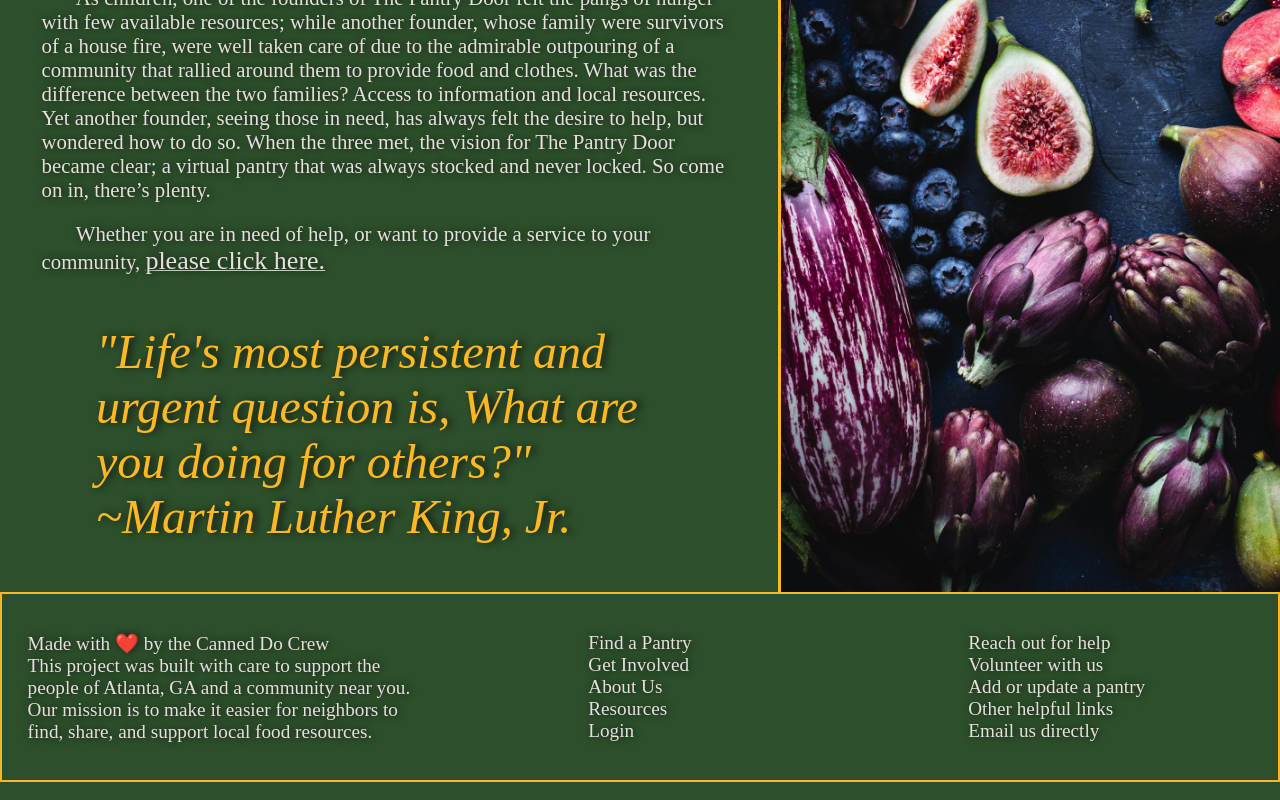
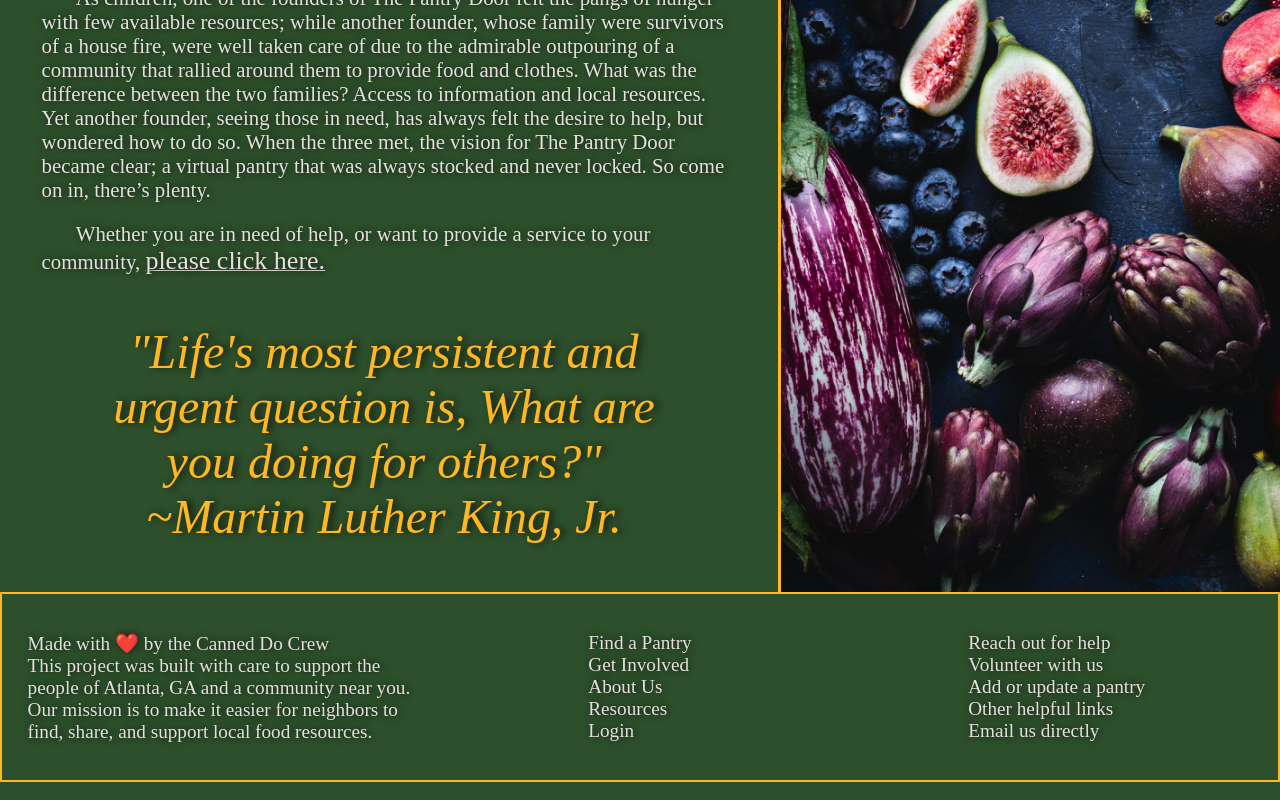
Before and after one commit to Missi3girl/pantry-client, a React (Vite) app: page /about in a window 1280 px wide. Shown: the part 690-1490 px from the top of the page. Built offline with nearby package versions, Linux system fonts and the light colour scheme; no server answers; a web font is replaced by a local one; what ra-data-simple-rest would draw is missing.

Commit message:
Edited quote css to remove text indent

```diff
--- a/src/components/getInvolvedPage/GetInvolved.css
+++ b/src/components/getInvolvedPage/GetInvolved.css
@@ -51,6 +51,8 @@ h2 {
     padding: 0 2em;
     color: var(--gold);
     text-shadow: var(--black) 4px 0 7px;
+    text-align: center;
+    display: block;
 }
 
 /* #story {
@@ -60,16 +62,6 @@ h2 {
     color: var(--gold);
     text-shadow: var(--black) 1px 0 7px;
 }
-
-#quote {
-    font-family: "mrs-eaves", serif;
-    font-style: italic;
-    font-size: 4em;
-    padding: 0 2em;
-    color: var(--grey);
-    text-shadow: var(--black) 4px 0 7px;
-}
-
 #photoDiv {
     width: 100%;
     height: 100%;
```
